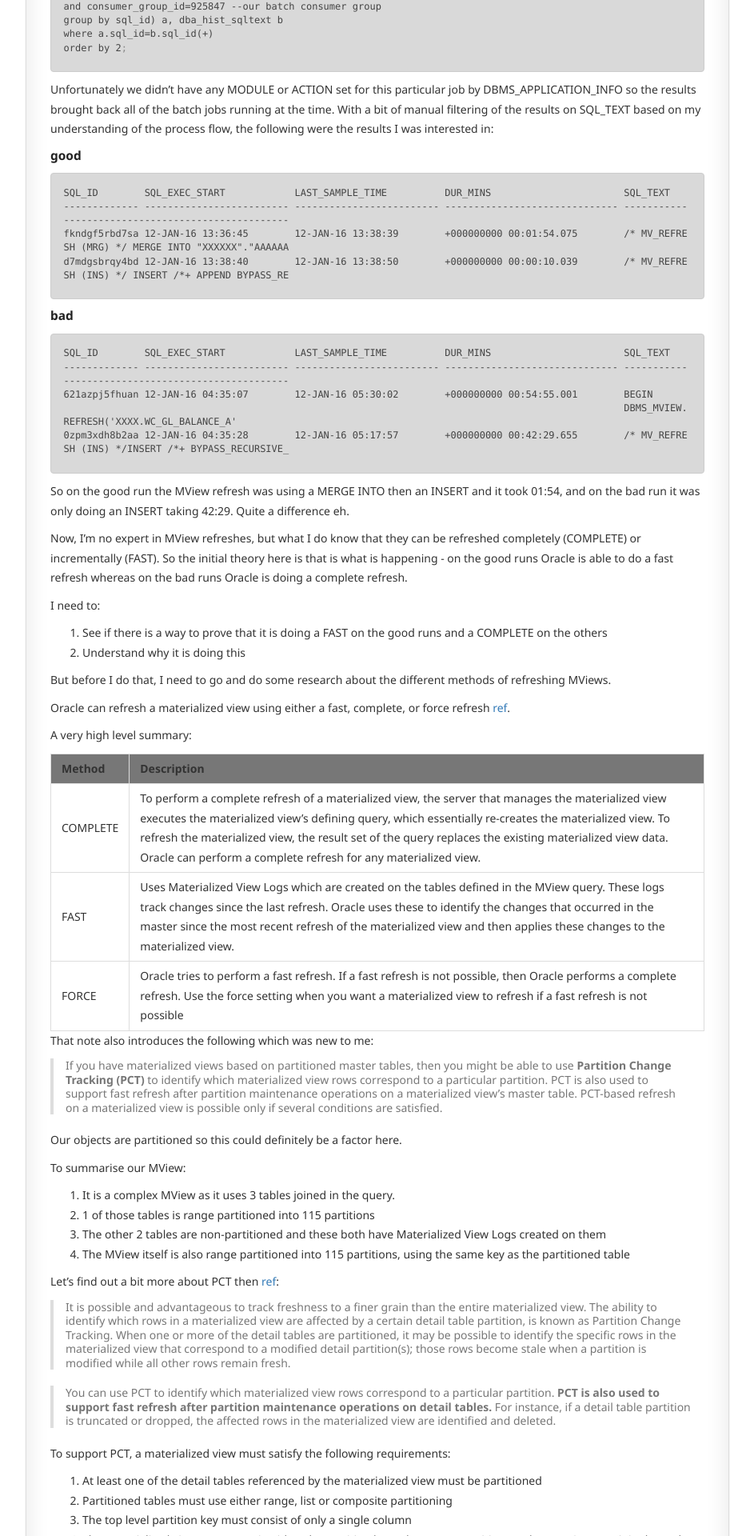
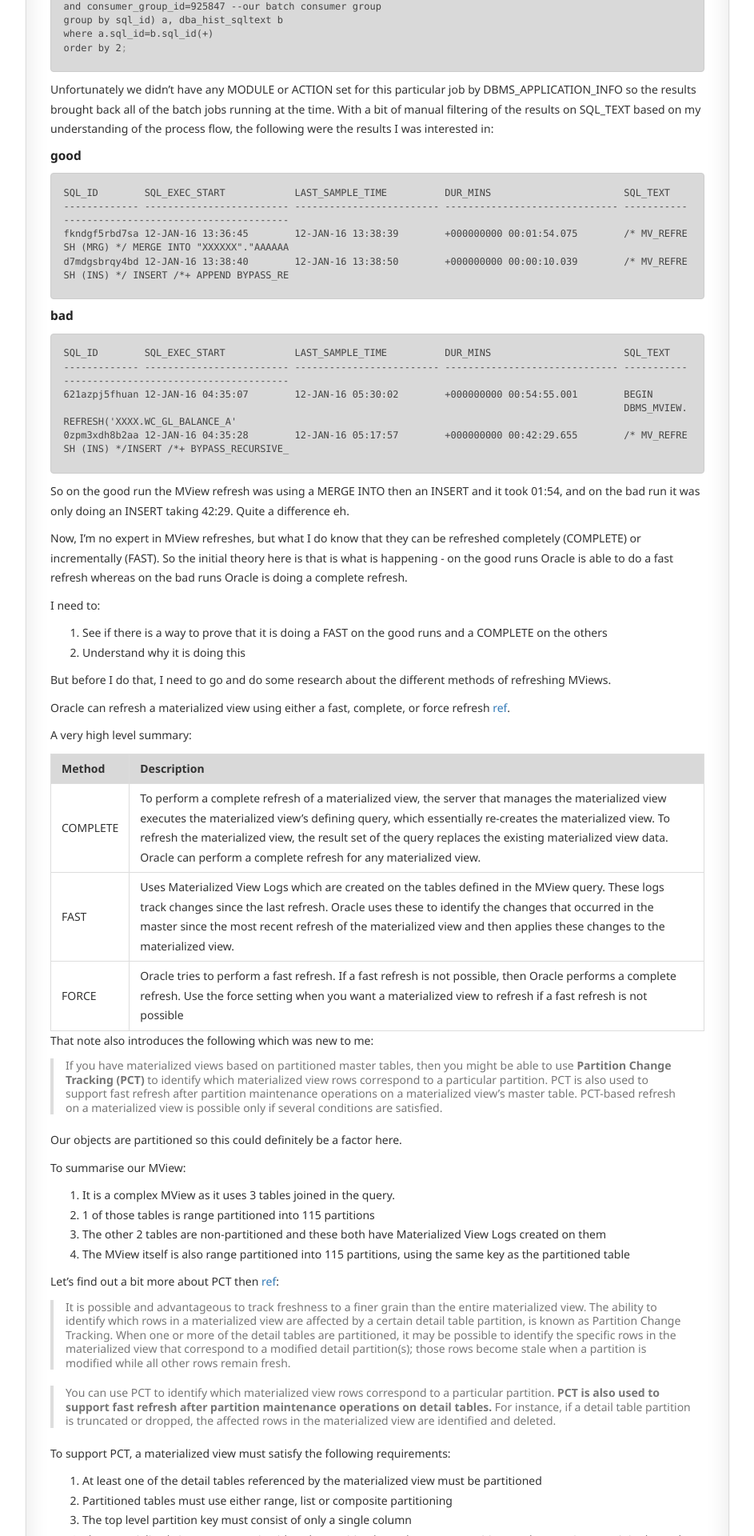
Before and after one commit to ssenior45/ssenior45.github.io, a Jekyll site: the page built from _posts/2016-01-22-slow_mv_refresh_intermittent.md, in a window 1280 px wide. Shown: the part 1173-3093 px from the top of the page at 80% size, without its empty margins (22-965 px from the left). Built offline with Jekyll 4.4.1, drawn with Linux system fonts in a browser that asks for light colours; nearby versions of some CDN libraries; Markdown is read by kramdown in place of the engine named in the settings; comment, search, counter and statistics services are not loaded.

Commit message:
Update style.css

```diff
--- a/static/css/style.css
+++ b/static/css/style.css
@@ -22,7 +22,7 @@ table th, table td {
 
 table th {
     font-weight: bold;
-    background-color: #777;
+    background-color: #d9d9d9;
 }
 
 h1 {
```
